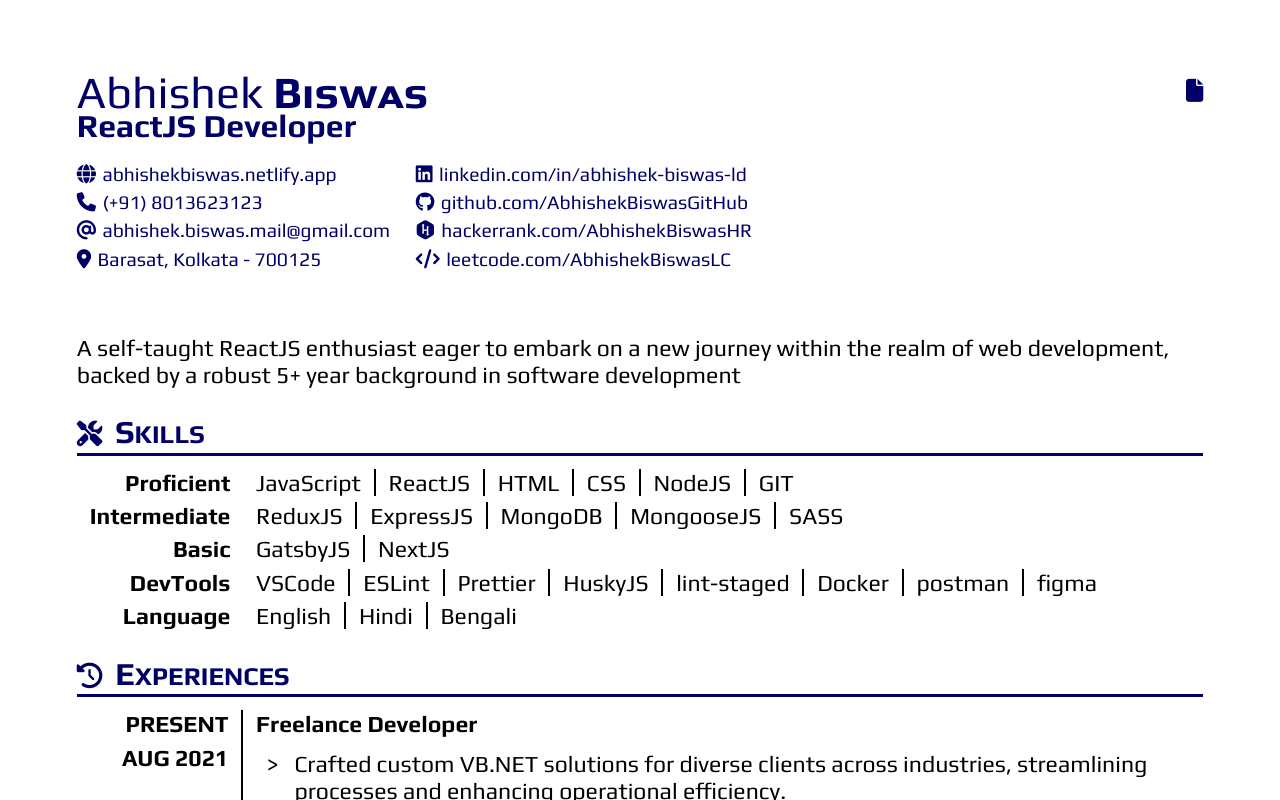
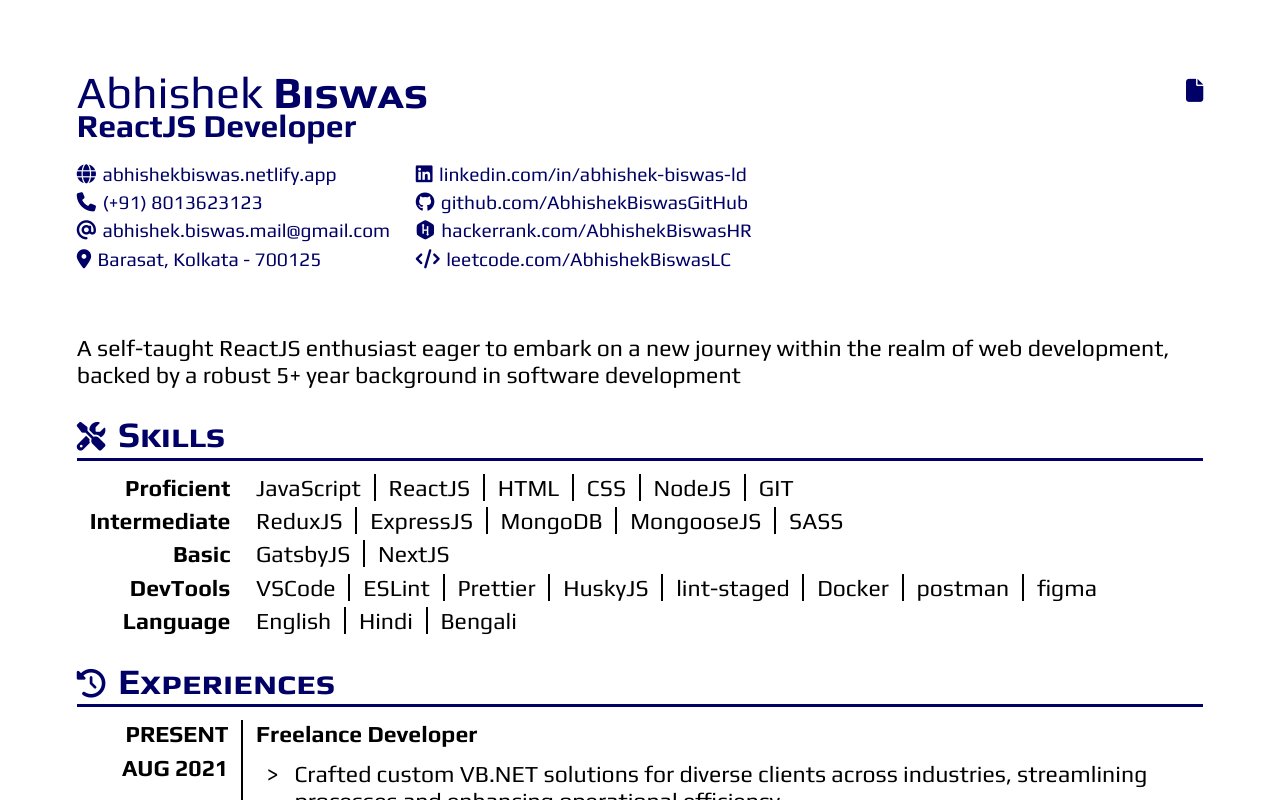
Before and after one commit to AbhishekBiswasGitHub/resume, a React (Vite) app: page / in a window 1280 px wide. Shown: the top 800 px of the page. Built offline with nearby package versions, Linux system fonts and the light colour scheme.

Commit message:
Fix: Heading style

```diff
--- a/src/components/main/components/Heading.css
+++ b/src/components/main/components/Heading.css
@@ -6,15 +6,14 @@
 
   color: var(--color-text-heading);
 
-  font-size: calc(var(--font-size-heading) * 0.8);
+  font-size: var(--font-size-heading);
   font-weight: 900;
-  text-transform: uppercase;
-}
-
-.heading-first-letter {
-  font-size: var(--font-size-heading);
+  font-variant: small-caps;
+  text-transform: capitalize;
 }
 
 .heading > i {
   padding-right: clamp(0.36rem, 1vw, 1.92rem);
+
+  font-size: calc(var(--font-size-heading) * 0.8);
 }
--- a/src/components/main/components/Heading.jsx
+++ b/src/components/main/components/Heading.jsx
@@ -6,10 +6,7 @@ const Heading = ({ content, icon }) => {
   return (
     <h3 className="heading">
       <i className={icon}></i>
-      <span className="heading-first-letter">
-        {content[0]}
-      </span>
-      {content.substring(1, content.length)}
+      {content}
     </h3>
   );
 };
--- a/src/index.css
+++ b/src/index.css
@@ -10,9 +10,9 @@
   );
   --font-size-role: clamp(0.9rem, 2.5vw, 4.8rem);
   --font-size-heading: clamp(
-    0.9rem,
-    2.5vw,
-    4.8rem
+    1rem,
+    2.8vw,
+    5.376rem
   );
   --font-size-content: clamp(
     0.648rem,
```
